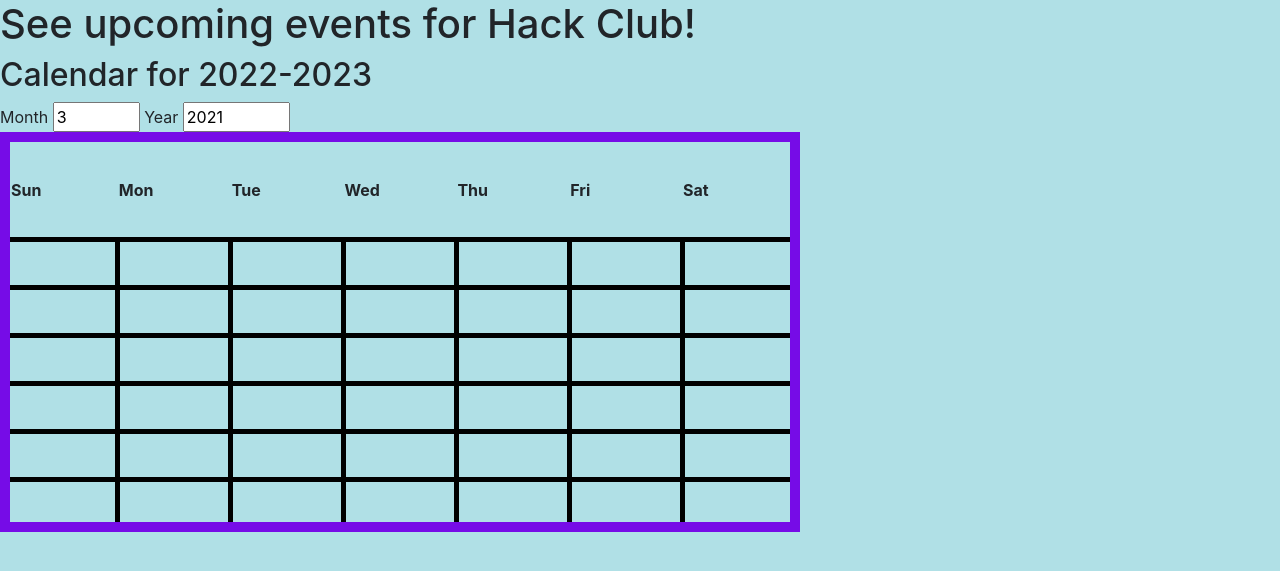
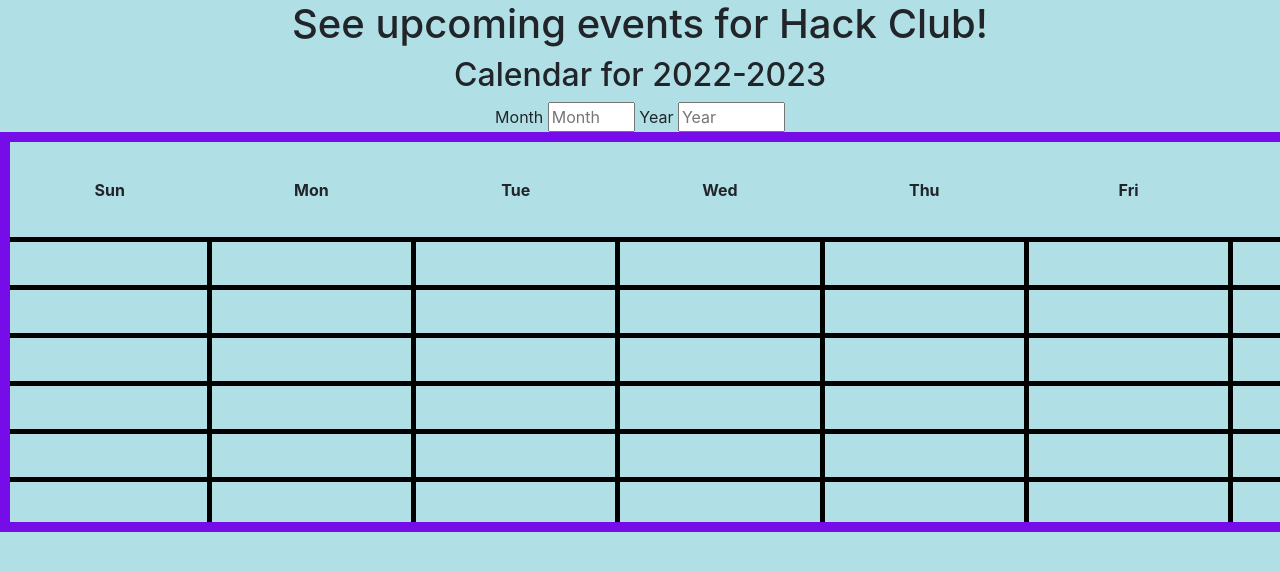
Before and after one commit to KoolKidKai/Siuuuu, a Flask app: page /calendar in a window 1280 px wide; the page is wider, and only the part inside the window is pictured. Shown: the part 56-627 px from the top of that part. Run offline with Flask 2, Linux system fonts and the light colour scheme; lists and menus that the app fills with data are empty; some libraries are stand-ins or nearby versions.

Commit message:
Interactivity LOL

```diff
--- a/templates/calendar.html
+++ b/templates/calendar.html
@@ -3,10 +3,23 @@
 <style>
 
     table {
-        style: center;
+        text-align: center;
         border: 10px solid #760ce7;
         height: 25rem;
-        width: 50rem;
+        width: 90rem;
+    }
+
+    h1 {
+        text-align: center;
+
+    }
+    p {
+        text-align: center;
+
+    }
+    div {
+        text-align: center;
+
     }
 
     td {
@@ -40,9 +53,8 @@
 
 <div>
     <h2 style="align-content: center"> Calendar for 2022-2023 </h2>
-    <p1>Month<p1> <input id="monthInput" type="number" value="3" min="1" max="12" placeholder="Month">
-
-        <p1>Year<p1> <input id="yearInput" type="number" value="2021" min="2000" max="2023" placeholder="Year">
+    <p1>Month<p1> <input id="monthInput" type="number" value="" min="1" max="12" placeholder="Month">
+        <p1>Year<p1> <input id="yearInput" type="number" value="" min="2020" max="2023" placeholder="Year">
 
 </div>
 <div id="eventContent"></div>
```
